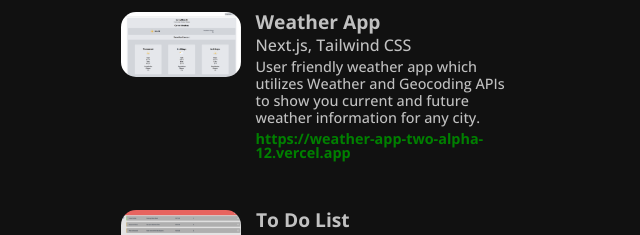
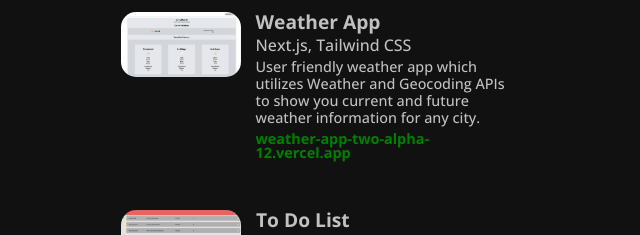
Before and after one commit to lucas-amberg/personal-website, a React (Vite) app in the folder personal-website-frontend/: page / in a window 1280 px wide. Shown: the part 2680-2915 px from the top of the page, without its empty margins (319-959 px from the left). Built offline with nearby package versions, Linux system fonts and the light colour scheme.

Commit message:
Fix link for weather app

```diff
--- a/personal-website-frontend/src/components/Portfolio.jsx
+++ b/personal-website-frontend/src/components/Portfolio.jsx
@@ -34,7 +34,7 @@ function Portfolio() {
                 <h1>Portfolio Projects</h1>
                 <div className='portfolio-items'>
                     <PortfolioItem img={rhaptecImage} dir='left' title={'Rhaptec Website'} tech={'React, CSS, Node.js, Express'} description={rhaptecDescription} link={'rhaptec-dev.fly.dev'} />
-                    <PortfolioItem img={weatherAppImage} dir='right' title={'Weather App'} tech={'Next.js, Tailwind CSS'} description={weatherAppDescription} link={'https://weather-app-two-alpha-12.vercel.app'}/>
+                    <PortfolioItem img={weatherAppImage} dir='right' title={'Weather App'} tech={'Next.js, Tailwind CSS'} description={weatherAppDescription} link={'weather-app-two-alpha-12.vercel.app'}/>
                     <PortfolioItem img={toDoImage} dir='left' title={'To Do List'} tech={'JavaScript, HTML, CSS'} description={toDoDescription} link={'lucas-amberg.github.io/to-do-list'} />
                     <PortfolioItem img={ticTacToeImage} dir='right' title='Tic Tac Toe' tech='JavaScript, HTML, CSS' description={ticTacToeDescription} link='lucas-amberg.github.io/tic-tac-toe' />
                 </div>
```
